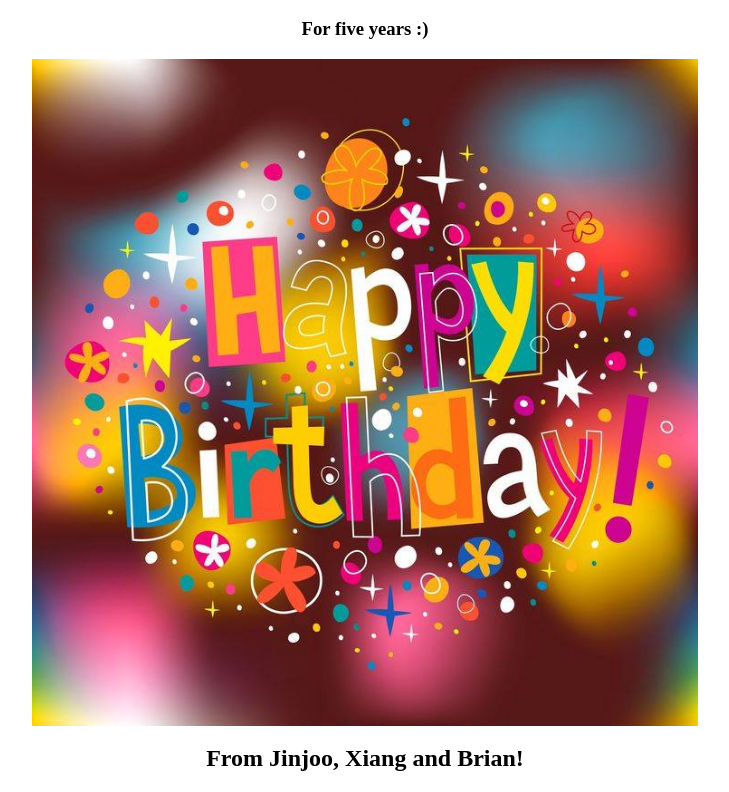
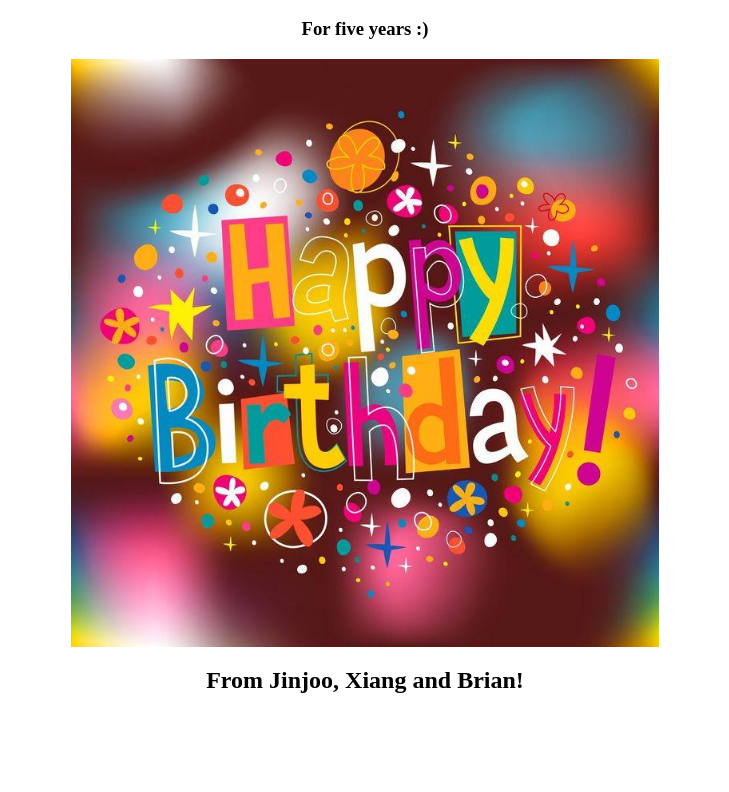
Before and after one commit to BrianInGermany/bdaypage, a plain HTML site: page index.html in a window 1280 px wide. Shown: the part 48-840 px from the top of the page, without its empty margins (275-1004 px from the left). After the commit the page ends 800 px from the top, so only its background shows below. Drawn offline with Linux system fonts and the light colour scheme.

Commit message:
smaller pic

```diff
--- a/index.html
+++ b/index.html
@@ -23,7 +23,7 @@
    <body>
        <h1 class="aligncenter">www.ali-rostami.com</h1>
        <h3 class="aligncenter">For five years :)</h3>
-       <div class="aligncenter">    <img src="happyb.jpg"  alt="birthday Boy" height="85%">
+       <div class="aligncenter">    <img src="happyb.jpg"  alt="birthday Boy" height="75%">
        </div>
        <h2 class="aligncenter">From Jinjoo, Xiang and Brian!</h2>
    </body>
```
